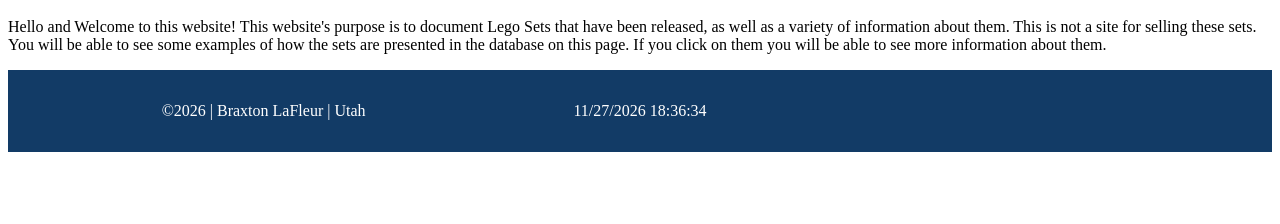
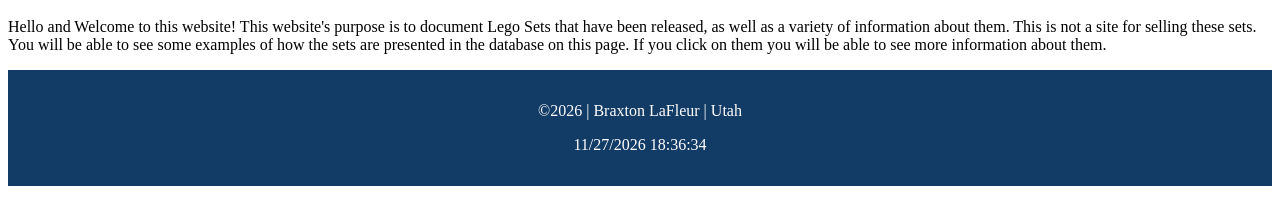
Before and after one commit to blafleur91/WDD-330-Final-Project, a plain HTML site: page index.html in a window 1280 px wide. Shown: the part 152-376 px from the top of the page. Drawn offline with Linux system fonts and the light colour scheme.

```diff
--- a/styles/large.css
+++ b/styles/large.css
@@ -1,4 +1,4 @@
-@media only screen and (min-width: 42rem) {
+@media only screen and (min-width: 38rem) {
 
     /* header, main, footer {
         max-width: 1100px;
@@ -36,12 +36,12 @@
 
     /* FOOTER */
 
-    footer {
-        display: grid;
+    /* footer {
+         display: grid;
         grid-template-columns: 2fr 1fr 2fr;
         column-gap: 0.5rem;
-
-    }
+         text-align: center;
+    } */
 
     footer p {
         display: block;
```
